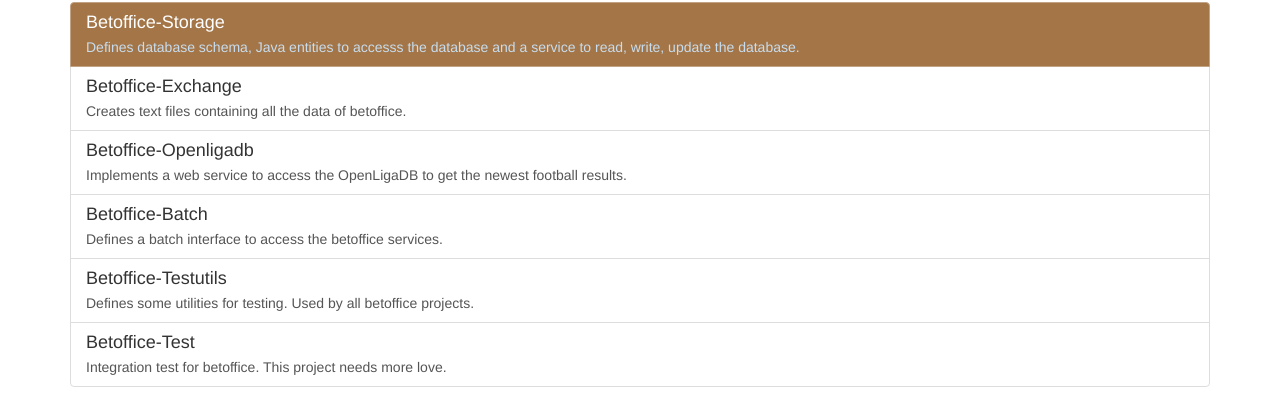
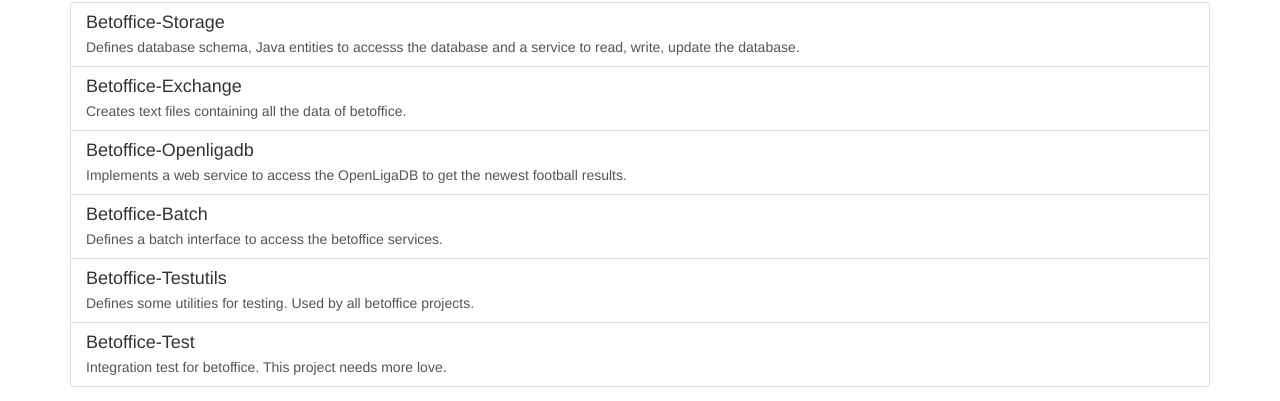
Before and after one commit to gluehloch/gluehloch, a website: page src/index.html at #!/betoffice in a window 1280 px wide. Shown: the part 290-691 px from the top of the page. Drawn offline with nearby package versions, Linux system fonts and the light colour scheme; some packages are replaced by stand-ins of ours.

Commit message:
UPDATE: Removed the CSS active states

```diff
--- a/src/betoffice.html
+++ b/src/betoffice.html
@@ -1,7 +1,7 @@
 <div class="starter-template">
   <h2>Betoffice Core</h2>
   <div class="list-group">
-    <a href="#" class="list-group-item active">
+    <a href="#" class="list-group-item">
       <h4 class="list-group-item-heading">Betoffice-Storage</h4>
       <p class="list-group-item-text">
         Defines database schema, Java entities to accesss the
```
Also changed, not shown: src/history.html (+2 -1 lines), src/swing.html (+1 -1 lines).
